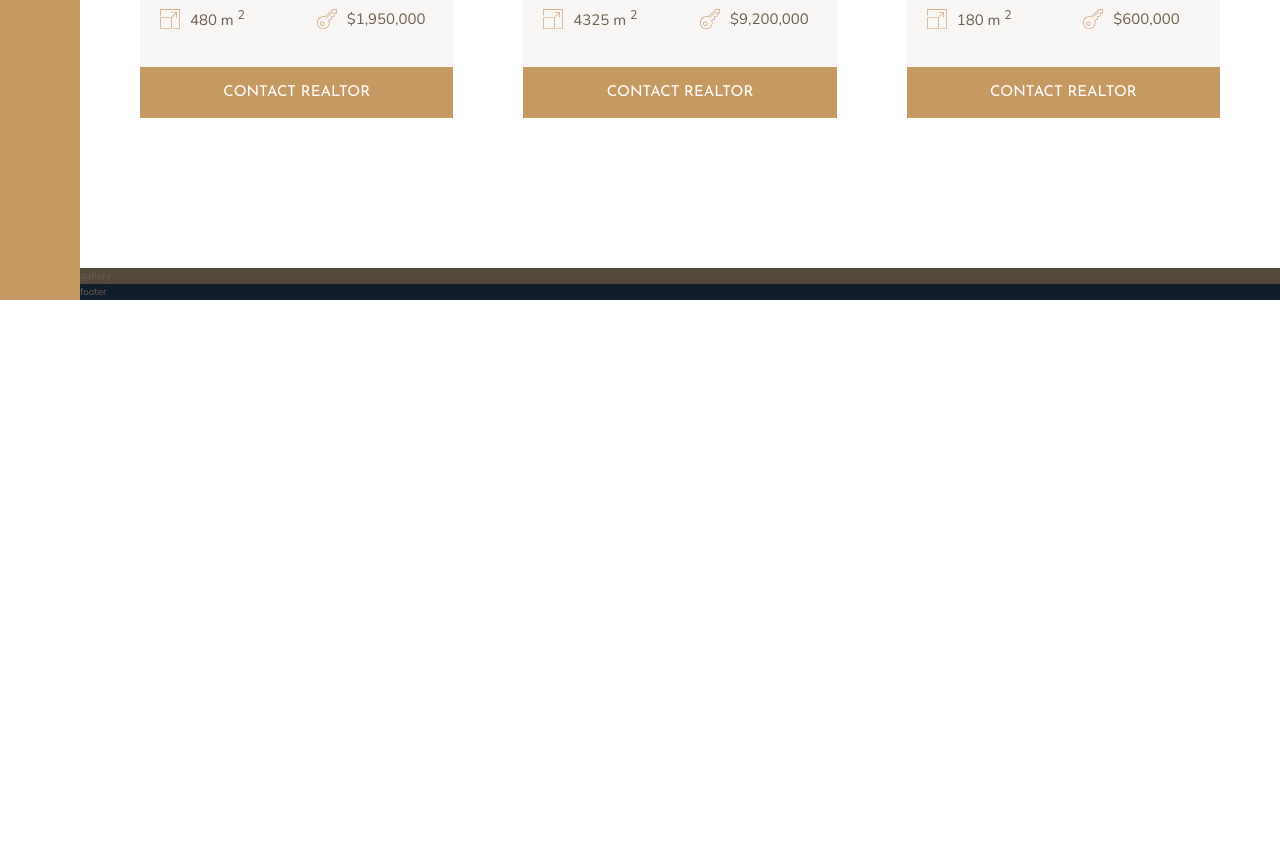
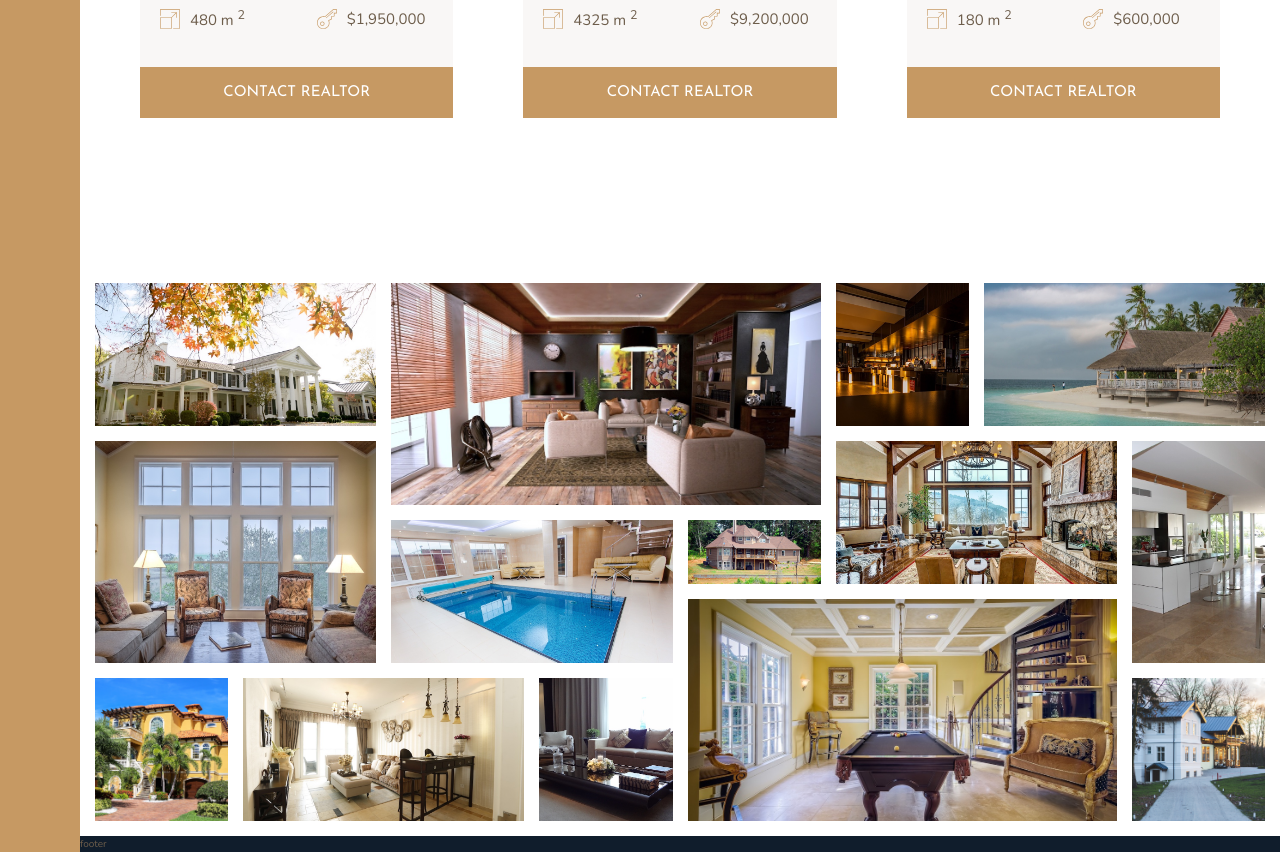
Before and after one commit to rnldbss/Nexter-Project, a website: page index.html in a window 1280 px wide. Shown: the part 2804-3656 px from the top of the page. Before the commit the page ends 3104 px from the top, so only its background shows below. Drawn offline with nearby package versions, Linux system fonts and the light colour scheme.

Commit message:
building the gallery section

```diff
--- a/index.html
+++ b/index.html
@@ -313,6 +313,49 @@
       <button class="btn home__btn">Contact Realtor</button>
     </div>
   </section>
-  <section class="gallery">gallery</section>
+  <section class="gallery">
+    <figure class="gallery__item gallery__item--1">
+      <img src="img/gal-1.jpeg" alt="Gallery image 1" class="gallery__img" />
+    </figure>
+    <figure class="gallery__item gallery__item--2">
+      <img src="img/gal-2.jpeg" alt="Gallery image 2" class="gallery__img" />
+    </figure>
+    <figure class="gallery__item gallery__item--3">
+      <img src="img/gal-3.jpeg" alt="Gallery image 3" class="gallery__img" />
+    </figure>
+    <figure class="gallery__item gallery__item--4">
+      <img src="img/gal-4.jpeg" alt="Gallery image 4" class="gallery__img" />
+    </figure>
+    <figure class="gallery__item gallery__item--5">
+      <img src="img/gal-5.jpeg" alt="Gallery image 5" class="gallery__img" />
+    </figure>
+    <figure class="gallery__item gallery__item--6">
+      <img src="img/gal-6.jpeg" alt="Gallery image 6" class="gallery__img" />
+    </figure>
+    <figure class="gallery__item gallery__item--7">
+      <img src="img/gal-7.jpeg" alt="Gallery image 7" class="gallery__img" />
+    </figure>
+    <figure class="gallery__item gallery__item--8">
+      <img src="img/gal-8.jpeg" alt="Gallery image 8" class="gallery__img" />
+    </figure>
+    <figure class="gallery__item gallery__item--9">
+      <img src="img/gal-9.jpeg" alt="Gallery image 9" class="gallery__img" />
+    </figure>
+    <figure class="gallery__item gallery__item--10">
+      <img src="img/gal-10.jpeg" alt="Gallery image 10" class="gallery__img" />
+    </figure>
+    <figure class="gallery__item gallery__item--11">
+      <img src="img/gal-11.jpeg" alt="Gallery image 11" class="gallery__img" />
+    </figure>
+    <figure class="gallery__item gallery__item--12">
+      <img src="img/gal-12.jpeg" alt="Gallery image 12" class="gallery__img" />
+    </figure>
+    <figure class="gallery__item gallery__item--13">
+      <img src="img/gal-13.jpeg" alt="Gallery image 13" class="gallery__img" />
+    </figure>
+    <figure class="gallery__item gallery__item--14">
+      <img src="img/gal-14.jpeg" alt="Gallery image 14" class="gallery__img" />
+    </figure>
+  </section>
   <footer class="footer">footer</footer>
 </html>
--- a/sass/_gallery.scss
+++ b/sass/_gallery.scss
@@ -1,4 +1,88 @@
 .gallery {
-  background-color: $color-grey-dark-1;
   grid-column: full-start / full-end;
+
+  display: grid;
+  grid-template-columns: repeat(8, 1fr);
+  grid-template-rows: repeat(7, 5vw);
+  grid-gap: 1.5rem;
+  padding: 1.5rem;
+
+  &__item {
+    &--1 {
+      grid-row: 1 / 3;
+      grid-column: 1 / 3;
+    }
+
+    &--2 {
+      grid-row: 1 / 4;
+      grid-column: 3 / 6;
+    }
+
+    &--3 {
+      grid-row: 1 / 3;
+      grid-column: 6 / 7;
+    }
+
+    &--4 {
+      grid-row: 1 / 3;
+      grid-column: 7 / -1;
+    }
+
+    &--5 {
+      grid-row: 3 / 6;
+      grid-column: 1 / 3;
+    }
+
+    &--6 {
+      grid-row: 4 / 6;
+      grid-column: 3 / 5;
+    }
+
+    &--7 {
+      grid-row: 4 / 5;
+      grid-column: 5 / 6;
+    }
+
+    &--8 {
+      grid-row: 3 / 5;
+      grid-column: 6 / 8;
+    }
+
+    &--9 {
+      grid-row: 3 / 6;
+      grid-column: 8 / 9;
+    }
+
+    &--10 {
+      grid-row: 6 / -1;
+      grid-column: 1 / 2;
+    }
+
+    &--11 {
+      grid-row: 6 / -1;
+      grid-column: 2 / 4;
+    }
+
+    &--12 {
+      grid-row: 6 / -1;
+      grid-column: 4 / 5;
+    }
+
+    &--13 {
+      grid-row: 5 / -1;
+      grid-column: 5 / 8;
+    }
+
+    &--14 {
+      grid-row: 6 / -1;
+      grid-column: 8 / -1;
+    }
+  }
+
+  &__img {
+    width: 100%;
+    height: 100%;
+    object-fit: cover;
+    display: block;
+  }
 }
```
Also changed, not shown: css/style.css, 1 other file.
